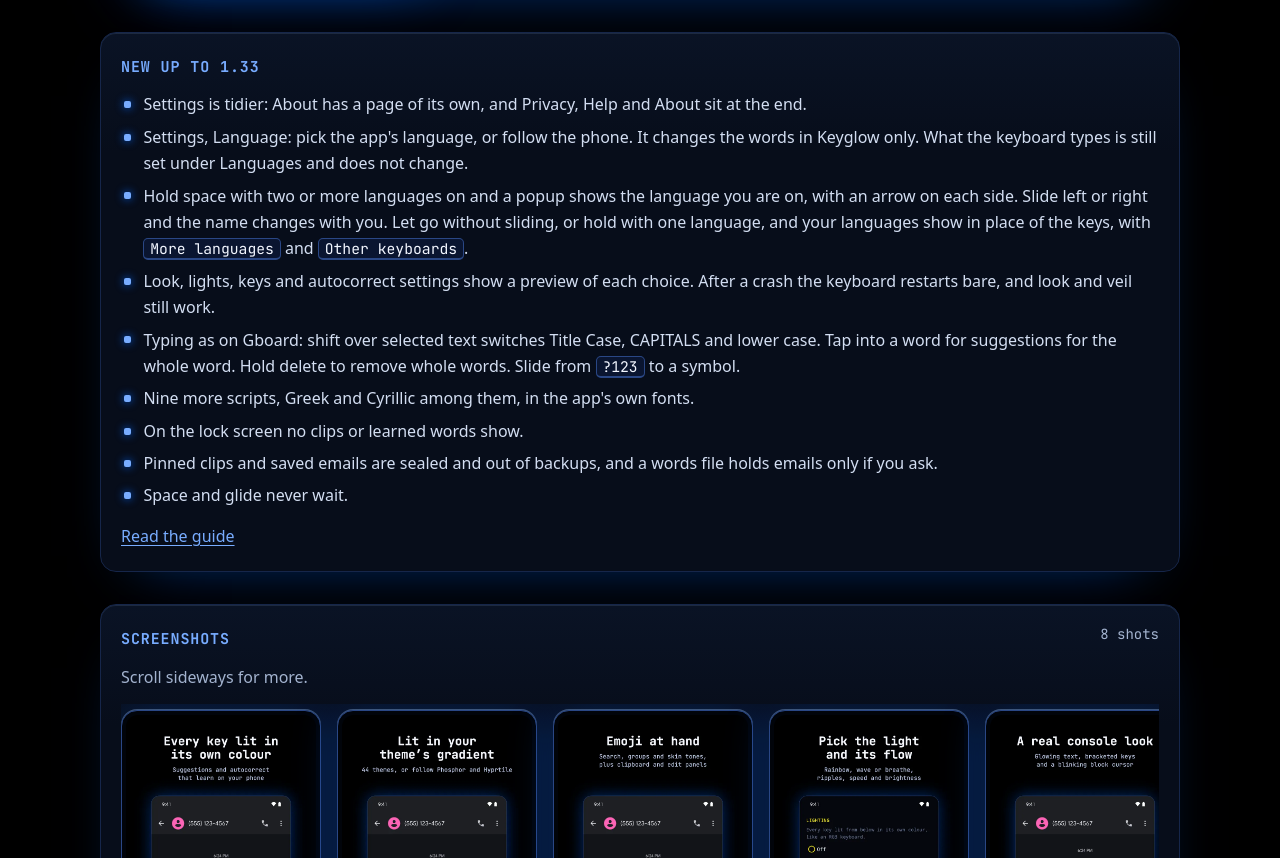
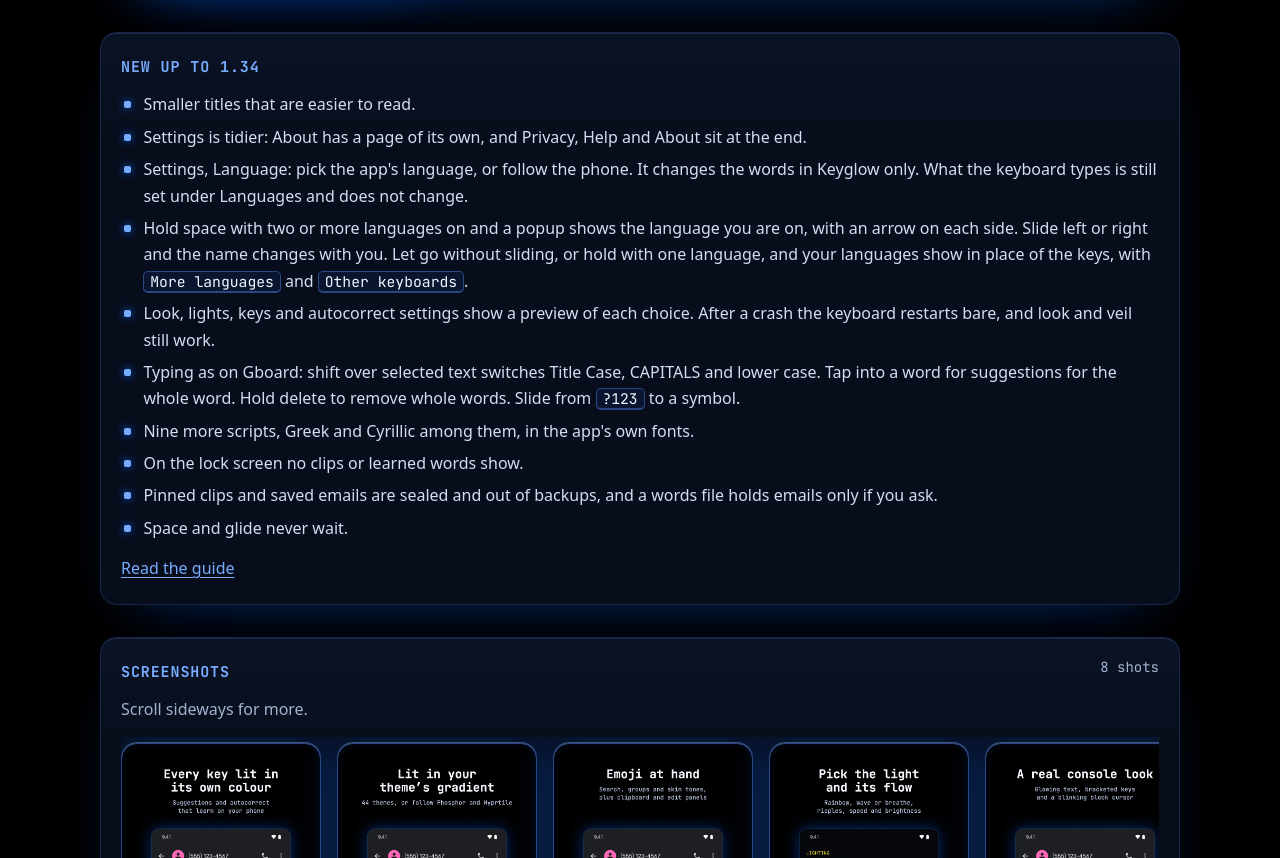
Before and after one commit to Zanoshky/keyglow-keyboard, a plain HTML site: page docs/index.html in a window 1280 px wide. Shown: the part 1250-2108 px from the top of the page. Drawn offline with Linux system fonts and the light colour scheme.

Commit message:
Guide: new up to 1.34, smaller easier to read titles

```diff
--- a/docs/index.html
+++ b/docs/index.html
@@ -55,8 +55,9 @@
 </div></div>
 </section>
 
-<section class="box" id="new" aria-labelledby="new-h"><h2 class="tag" id="new-h">new up to 1.33</h2>
+<section class="box" id="new" aria-labelledby="new-h"><h2 class="tag" id="new-h">new up to 1.34</h2>
 <ul class="term">
+  <li>Smaller titles that are easier to read.</li>
   <li>Settings is tidier: About has a page of its own, and Privacy, Help and About sit at the end.</li>
   <li>Settings, Language: pick the app's language, or follow the phone. It changes the words in Keyglow only. What the keyboard types is still set under Languages and does not change.</li>
   <li>Hold space with two or more languages on and a popup shows the language you are on, with an arrow on each side. Slide left or right and the name changes with you. Let go without sliding, or hold with one language, and your languages show in place of the keys, with <code>More languages</code> and <code>Other keyboards</code>.</li>
```
